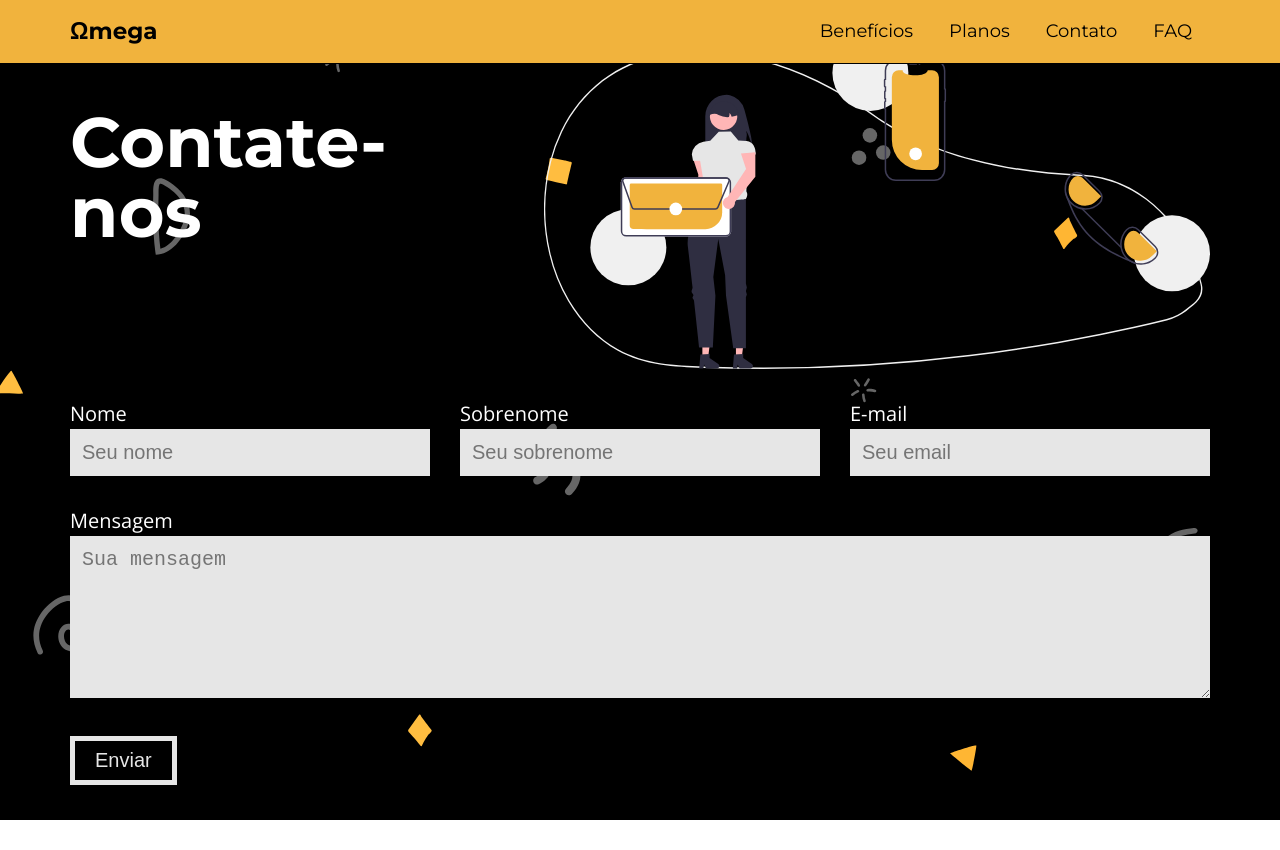
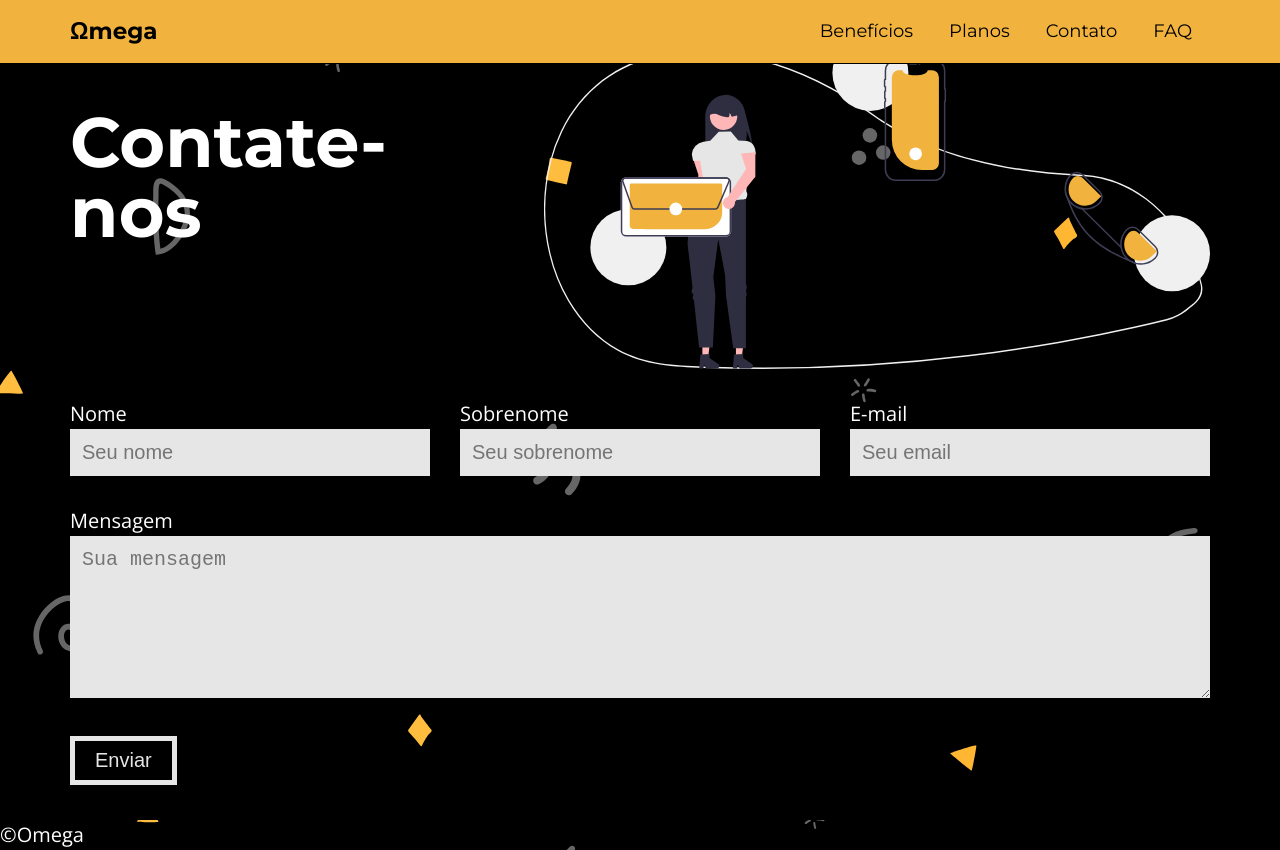
Before and after one commit to rianmendonca/omega, a plain HTML site: page contact.html in a window 1280 px wide. Before the commit the page ends 820 px from the top, so only its background shows below. Drawn offline with nearby package versions, Linux system fonts and the light colour scheme; a web font is replaced by a local one.

Commit message:
add: rodapé

```diff
--- a/contact.html
+++ b/contact.html
@@ -55,6 +55,9 @@
             </div>
         </div>
     </section>
+    <footer id="footer" class="footer primary-bg">
+        <p>&copy;Omega</p>
+    </footer>
 </body>
 
 </html>
```
Also changed, not shown: index.html (+3 -0 lines), plans.html (+3 -0 lines).
